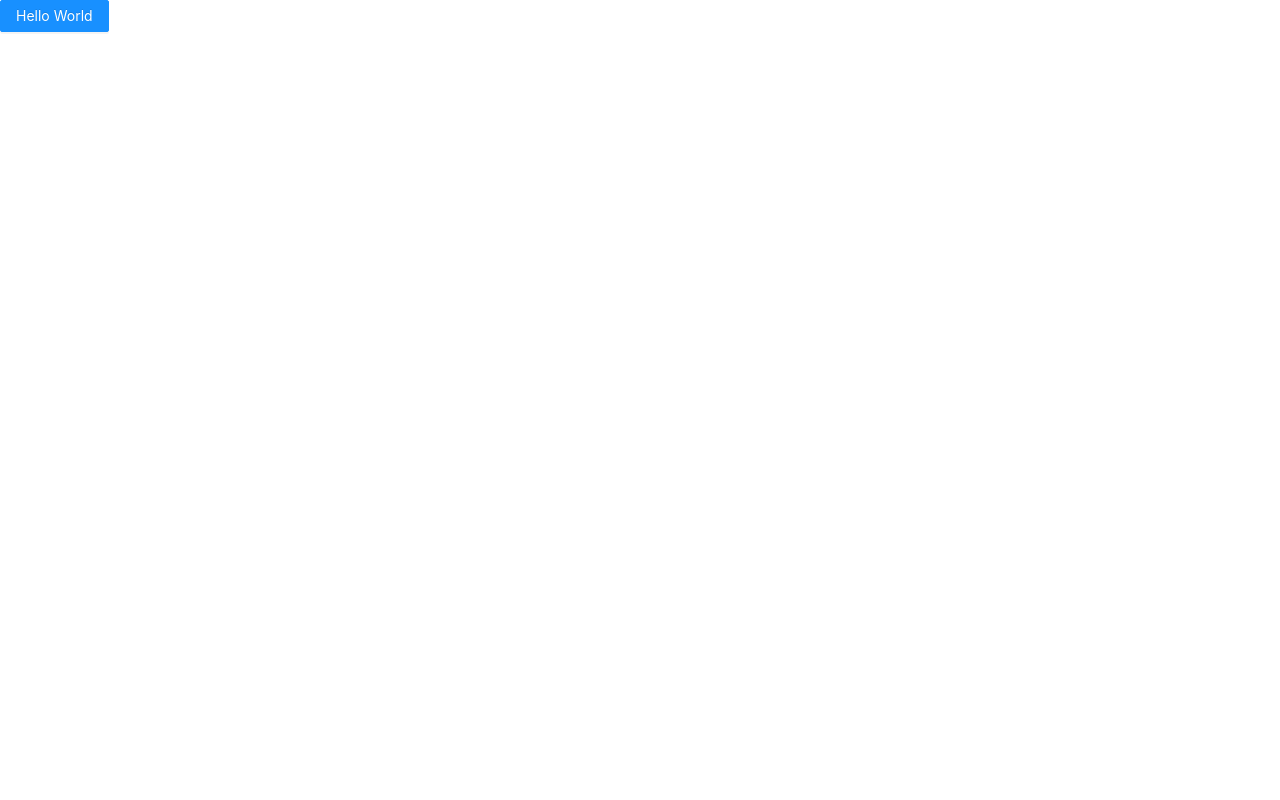
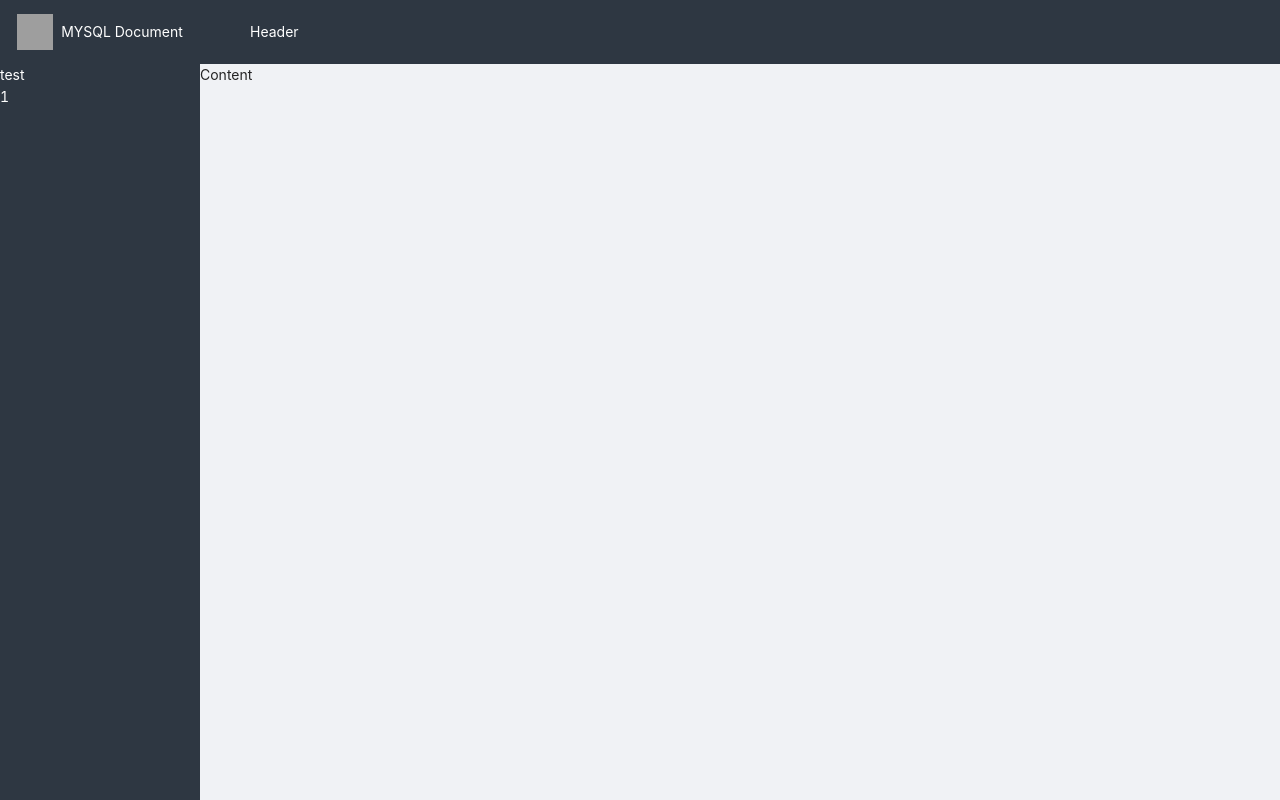
Before and after one commit to 1728954833/dbd, a React (Create React App) app: page / in a window 1280 px wide. Built offline with nearby package versions, Linux system fonts and the light colour scheme; grey boxes are pictures that could not be loaded.

Commit message:
feat: banner

```diff
--- a/craco.config.js
+++ b/craco.config.js
@@ -7,7 +7,7 @@ module.exports = {
             plugin: CracoAntDesignPlugin,
             options: {
                 customizeTheme: {
-                    '@primary-color': '#1DA57A',
+                    '@primary-color': '#2e3742',
                 },
             },
         },
--- a/src/App.tsx
+++ /dev/null
@@ -1,7 +0,0 @@
-import { Button } from 'antd'
-
-function App() {
-  return <Button type="primary">Hello World</Button>;
-}
-
-export default App;
--- /dev/null
+++ b/src/app/App.tsx
@@ -0,0 +1,30 @@
+import { Layout } from 'antd'
+import { Banner, Menu } from '../component'
+const { Header, Sider, Content } = Layout;
+
+const theme: React.CSSProperties = {
+  backgroundColor: '#2e3742',
+  color: 'white'
+}
+
+function App() {
+  return <>
+    <Layout className="h100">
+      <Sider style={theme}>
+        <Banner />
+        <Menu title={"test"} menus={[{
+          label: "1",
+          value: "1"
+        }]}>
+
+        </Menu>
+      </Sider>
+      <Layout>
+        <Header style={theme}>Header</Header>
+        <Content>Content</Content>
+      </Layout>
+    </Layout>
+  </>;
+}
+
+export default App;
--- /dev/null
+++ b/src/component/Banner/index.tsx
@@ -0,0 +1,12 @@
+export interface IBannerProps { };
+
+const Banner: React.FC<IBannerProps> = (props) => {
+    return (
+        <div className="flex justify-center align-center p-4" style={{ height: 64 }}>
+            <img className="mr-2" height="36" width="36" src="https://gw.alipayobjects.com/zos/rmsportal/KDpgvguMpGfqaHPjicRK.svg" alt="antd" />
+            MYSQL Document
+        </div>
+    );
+}
+
+export default Banner;
--- /dev/null
+++ b/src/component/Menu/index.tsx
@@ -0,0 +1,27 @@
+import './index.less'
+
+export interface MenuItem {
+    icon?: string
+    label: string
+    value: string | number | undefined | null
+}
+
+export interface IMenuProps {
+    title: string
+    menus: MenuItem[]
+};
+
+const Menu: React.FC<IMenuProps> = ({ menus, title }) => {
+    return (
+        <div>
+            <div>{title}</div>
+            {
+                menus.map(menu => {
+                    return <div>{menu.label}</div>
+                })
+            }
+        </div>
+    );
+}
+
+export default Menu;
--- /dev/null
+++ b/src/component/index.tsx
@@ -0,0 +1,2 @@
+export { default as Banner } from './Banner'
+export { default as Menu } from './Menu'
--- /dev/null
+++ b/src/css/box.less
@@ -0,0 +1,58 @@
+@space: 4px;
+
+.m(@n, @i: 1) when (@i =< @n) {
+    .ml-@{i} {
+        margin-left: @i * @space;
+    }
+    .mr-@{i} {
+      margin-right: @i * @space;
+    }
+    .mt-@{i} {
+      margin-top: @i * @space;
+    }
+    .mb-@{i} {
+      margin-bottom: @i * @space;
+    }
+    .mx-@{i} {
+      margin-right: @i * @space;
+      margin-left: @i * @space;
+    }
+    .my-@{i} {
+      margin-top: @i * @space;
+      margin-bottom: @i * @space;
+    }
+    .m-@{i} {
+      margin: @i * @space;
+    }
+    .m(@n, @i + 1);
+}
+
+.p(@n, @i: 1) when (@i =< @n) {
+    .pl-@{i} {
+      padding-left: @i * @space;
+    }
+    .pr-@{i} {
+      padding-right: @i * @space;
+    }
+    .pt-@{i} {
+      padding-top: @i * @space;
+    }
+    .pb-@{i} {
+      padding-bottom: @i * @space;
+    }
+    .px-@{i} {
+      padding-right: @i * @space;
+      padding-left: @i * @space;
+    }
+    .py-@{i} {
+      padding-top: @i * @space;
+      padding-bottom: @i * @space;
+    }
+    .p-@{i} {
+      padding: @i * @space;
+    }
+    .p(@n, @i + 1);
+}
+
+.m(5);
+.p(5);
--- /dev/null
+++ b/src/css/common.less
@@ -0,0 +1,27 @@
+.w100 {
+    width: 100%;
+}
+
+.h100 {
+    height: 100%;
+}
+
+.flex {
+    display: flex;
+}
+
+.justify-center {
+    justify-content: center;
+}
+
+.justify-around {
+    justify-content: space-around;
+}
+
+.justify-between {
+    justify-content: space-between;
+}
+
+.align-center {
+    align-items: center;
+}
--- /dev/null
+++ b/src/css/index.less
@@ -0,0 +1,7 @@
+@import "~antd/dist/antd.less";
+@import "./common.less";
+@import "./box.less";
+
+#root {
+    height: 100%;
+}
--- a/src/index.less
+++ /dev/null
@@ -1 +0,0 @@
-@import "~antd/dist/antd.less";
--- a/src/index.tsx
+++ b/src/index.tsx
@@ -1,7 +1,7 @@
 import React from 'react';
 import ReactDOM from 'react-dom';
-import './index.less';
-import App from './App';
+import './css/index.less';
+import App from './app/App';
 
 ReactDOM.render(
   <React.StrictMode>
```
Also changed, not shown: src/component/Menu/index.less (added), 1 other file (tests, documents, lock files or other folders).
